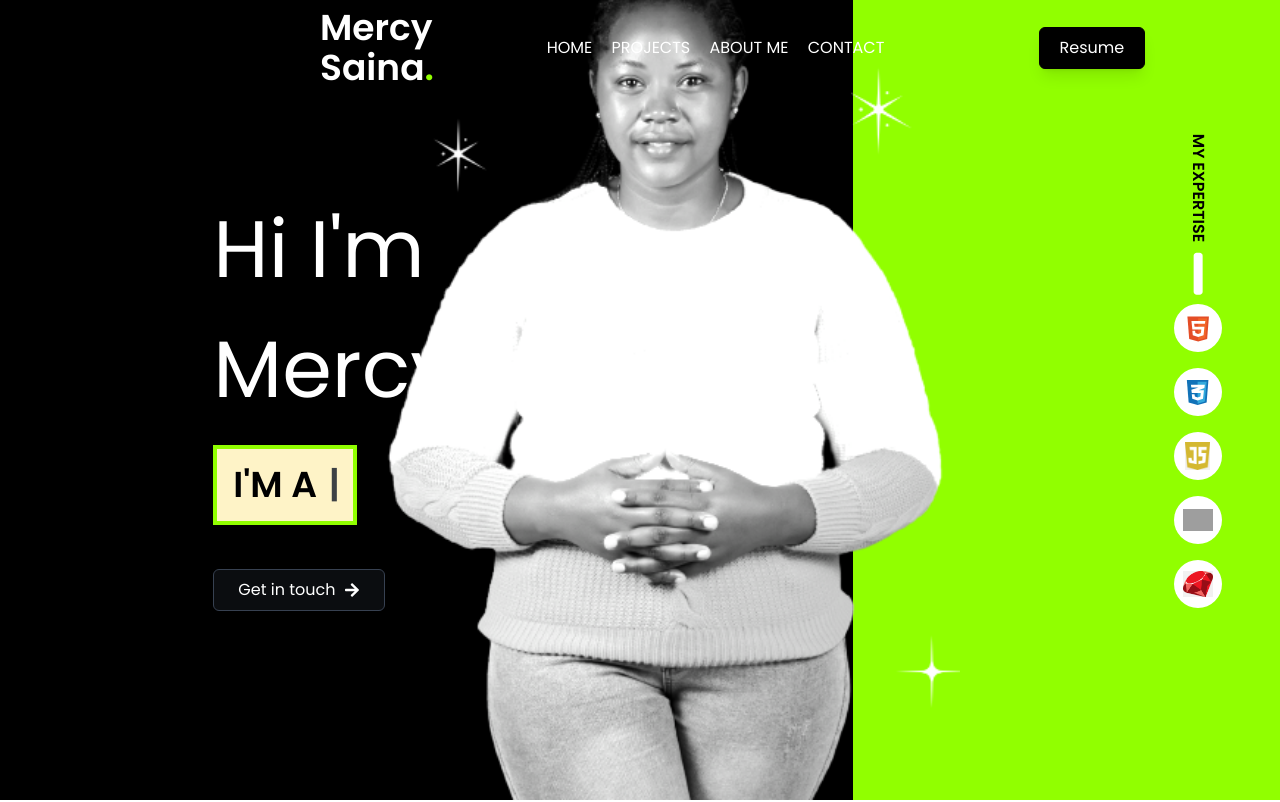
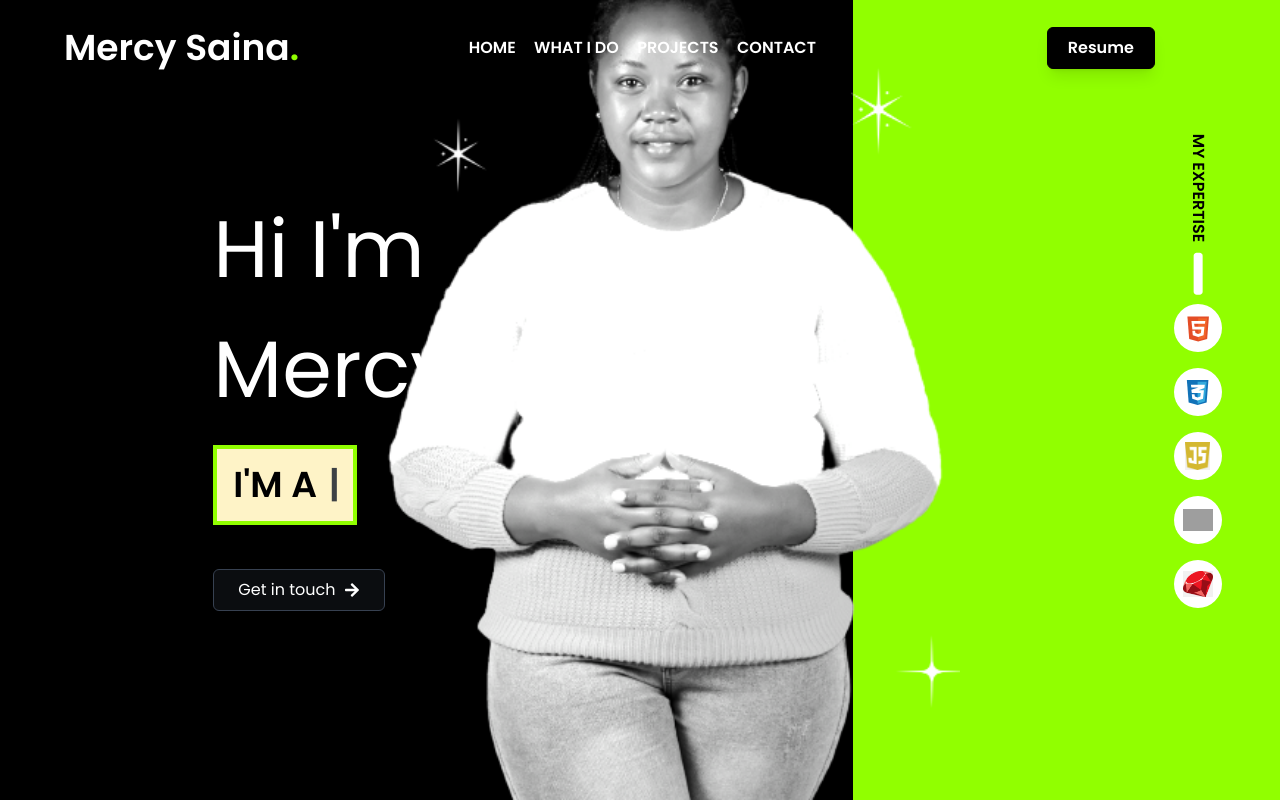
Before and after one commit to sainamercy/personal-website, a Next.js app: page / in a window 1280 px wide. Shown: the top 802 px of the page. Built offline with nearby package versions, Linux system fonts and the light colour scheme; grey boxes are pictures that could not be loaded.

Commit message:
responsive nav

```diff
--- a/app/components/NavBar.tsx
+++ b/app/components/NavBar.tsx
@@ -1,34 +1,44 @@
 import Link from "next/link";
+import { motion } from "framer-motion";
 
 function NavBar() {
   return (
-    <nav className="h-24 flex justify-between items-center text-white z-10 fixed top-0 w-full">
-      <Link href="#home" className="text-4xl font-semibold pl-80">
+    <nav className="h-24 z-10 fixed top-0 w-full">
+      <div className="xl:[85%] lg:w-[90%] w-[95%] mx-auto h-full flex justify-between items-center text-white">
+        <Link
+          href="#home"
+          className="lg:text-4xl text-2xl font-semibold whitespace-nowrap"
+        >
           Mercy Saina<span className="text-[#91FF00]">.</span>
         </Link>
-      <ul className="flex items-center justify-evenly h-full w-1/3">
+        <ul className="lg:flex items-center justify-evenly h-full w-1/2 hidden font-semibold xl:w-1/3">
           <li>
             <Link href="#home">HOME</Link>
+          </li>
+          <li>
+            <Link href="#about">WHAT I DO</Link>
           </li>
           <li>
             <Link href="#about">PROJECTS</Link>
           </li>
           <li>
-          <Link href="#about">ABOUT ME</Link>
-        </li>
-        <li>
             <Link href="#about">CONTACT</Link>
           </li>
         </ul>
-      <div className="w-1/3 h-full flex justify-center items-center">
+        <div className="w-1/5 h-full lg:flex justify-center items-center hidden">
           <Link
             href="/Mercy_Saina_Resume.pdf"
-          className="bg-black py-2 px-5 rounded-md shadow-lg hover:bg-white hover:text-black border border-black"
-          download="Mercy_Saina_Resume.pdf"
+            className="bg-black py-2 px-5 font-semibold rounded-md shadow-lg hover:bg-white hover:text-black border border-black"
             target="_blank"
           >
             Resume
           </Link>
+        </div>
+        <div className="w-8 h-5 flex flex-col justify-between items-center text-4xl lg:hidden text-red-400 cursor-pointer overflow-hidden group">
+          <span className="w-full h-[2px] bg-blue-500 inline-flex transform group-hover:translate-x-2 transition-all ease-in-out duration-300"></span>
+          <span className="w-full h-[2px] bg-blue-500 inline-flex transform translate-x-3 group-hover:translate-x-0 transition-all ease-in-out duration-300"></span>
+          <span className="w-full h-[2px] bg-blue-500 inline-flex transform translate-x-1 group-hover:translate-x-3 transition-all ease-in-out duration-300"></span>
+        </div>
       </div>
     </nav>
   );
```
Lines whose indentation alone changed are shown as unchanged.
